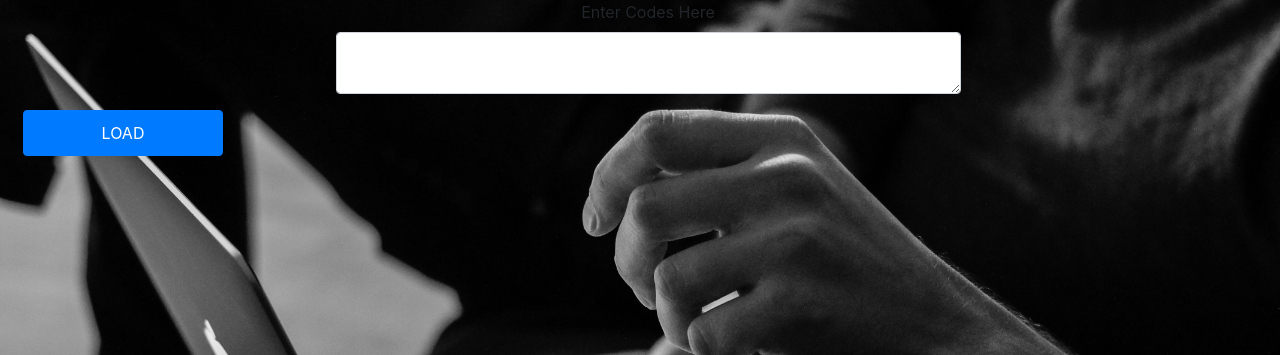
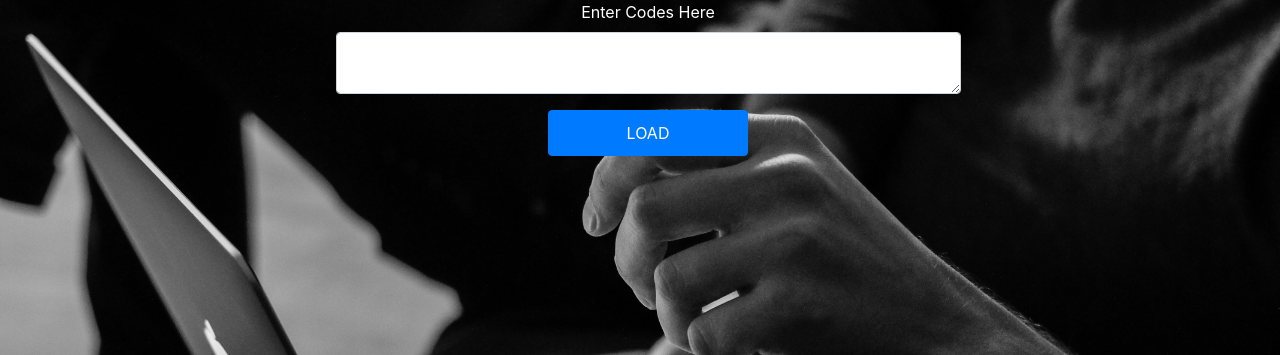
Before and after one commit to homeostaceys/microMIPS, a Django app: page / in a window 1280 px wide. Shown: the part 90-445 px from the top of the page. Run offline with Django 3.2, Linux system fonts and the light colour scheme; some libraries are stand-ins or nearby versions.

Commit message:
Add files via upload

```diff
--- a/microMIPs/mips/templates/mips/index.html
+++ b/microMIPs/mips/templates/mips/index.html
@@ -35,7 +35,7 @@ $(document).ready( function(){
 
             <div class="form-group ">
                 {% csrf_token %}
-                <label for="exampleFormControlTextarea1">Enter Codes Here</label>
+                <label for="exampleFormControlTextarea1" style="color: white">Enter Codes Here</label>
                 {%  if request.session.codearea != None %}
                 <textarea name="codearea" class="form-control col-6" id="exampleFormControlTextarea1" spellcheck="false" style="height:400px;" >{{request.session.codearea}}</textarea>
                 {% else %}
@@ -43,12 +43,13 @@ $(document).ready( function(){
                 {% endif %}
 
             </div>
-            <div class="">
+            <div class="button">
                 <a href="{% url 'mips:check' %}"><div class="btn btn-primary" id="id_load">LOAD</div></a>
             </div>
-        </div>
         </form>
-
     </div>
 
+
+
+
 {% endblock %}
```
